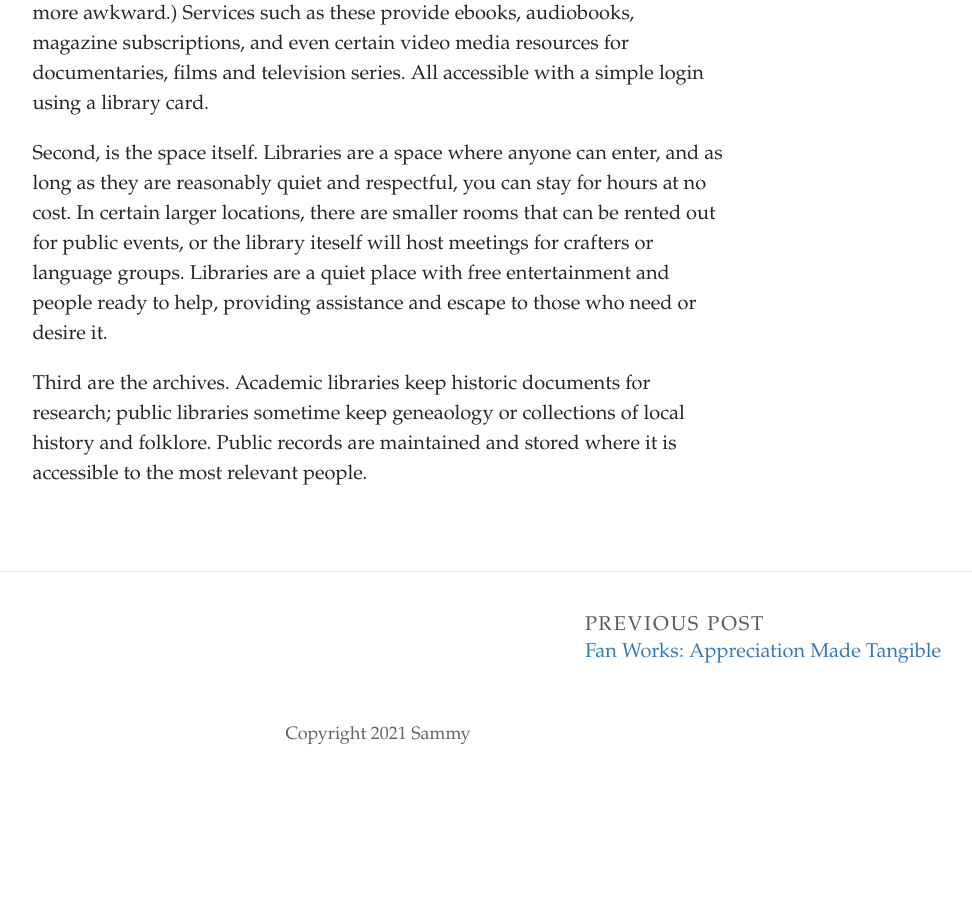
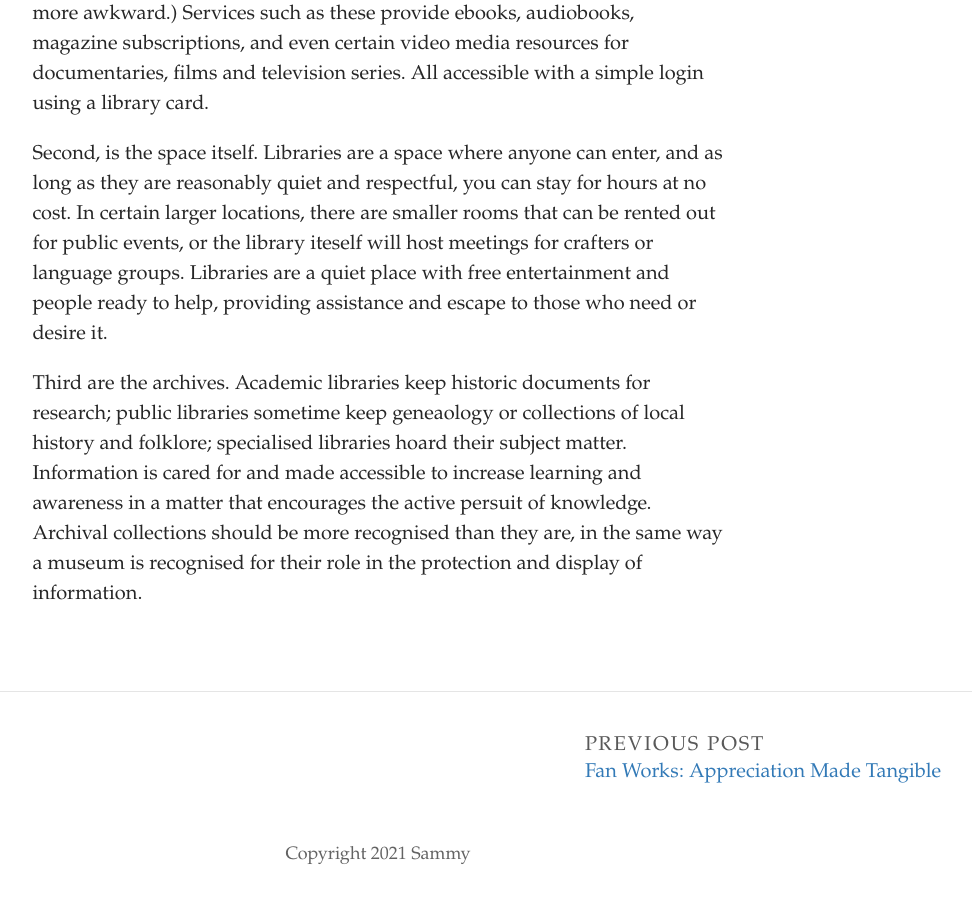
Before and after one commit to SammySpinsAYarn/Blog, a Jekyll site: the page built from _posts/2023-05-23-needs-a-title.md, in a window 1280 px wide and 900 px high, scrolled down 650 px. Shown: the whole window, without its empty margins (262-1234 px from the left). Built offline with Jekyll 4.4.1, drawn with Linux system fonts in a browser that asks for light colours; some web fonts are replaced; before the commit the page ends 1430 px from its top, so only the background shows below that.

Commit message:
Update Post “2023-05-23-needs-a-title”

```diff
--- a/_posts/2023-05-23-needs-a-title.md
+++ b/_posts/2023-05-23-needs-a-title.md
@@ -11,4 +11,4 @@ F﻿irst are the basics- borrowing. People borrow media from the library, includ
 
 S﻿econd, is the space itself. Libraries are a space where anyone can enter, and as long as they are reasonably quiet and respectful, you can stay for hours at no cost. In certain larger locations, there are smaller rooms that can be rented out for public events, or the library iteself will host meetings for crafters or language groups. Libraries are a quiet place with free entertainment and people ready to help, providing assistance and escape to those who need or desire it.
 
-T﻿hird are the archives. Academic libraries keep historic documents for research; public libraries sometime keep geneaology or collections of local history and folklore. Public records are maintained and stored where it is accessible to the most relevant people.
+T﻿hird are the archives. Academic libraries keep historic documents for research; public libraries sometime keep geneaology or collections of local history and folklore; specialised libraries hoard their subject matter. Information is cared for and made accessible to increase learning and awareness in a matter that encourages the active persuit of knowledge. Archival collections should be more recognised than they are, in the same way a museum is recognised for their role in the protection and display of information.
```
